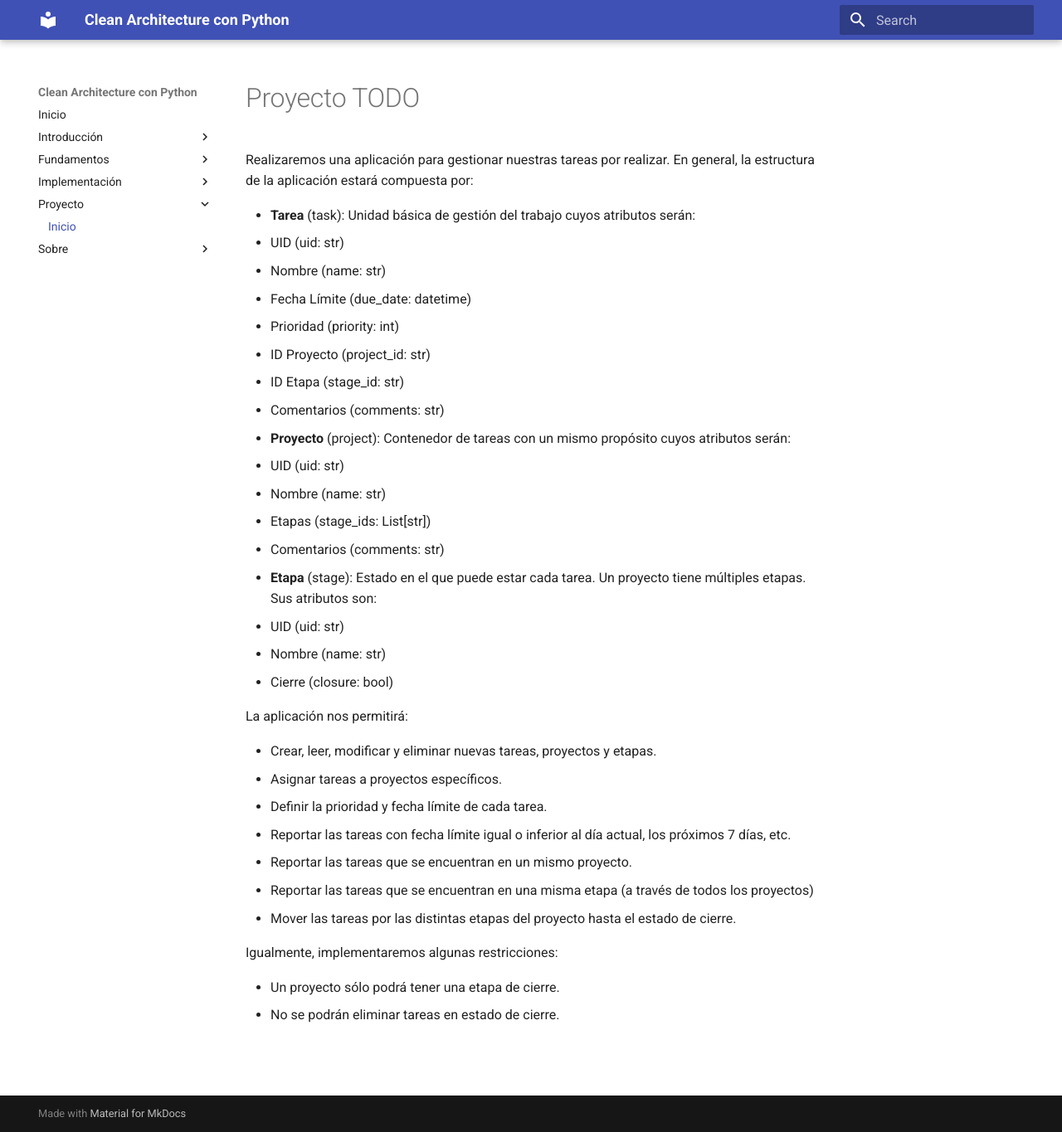
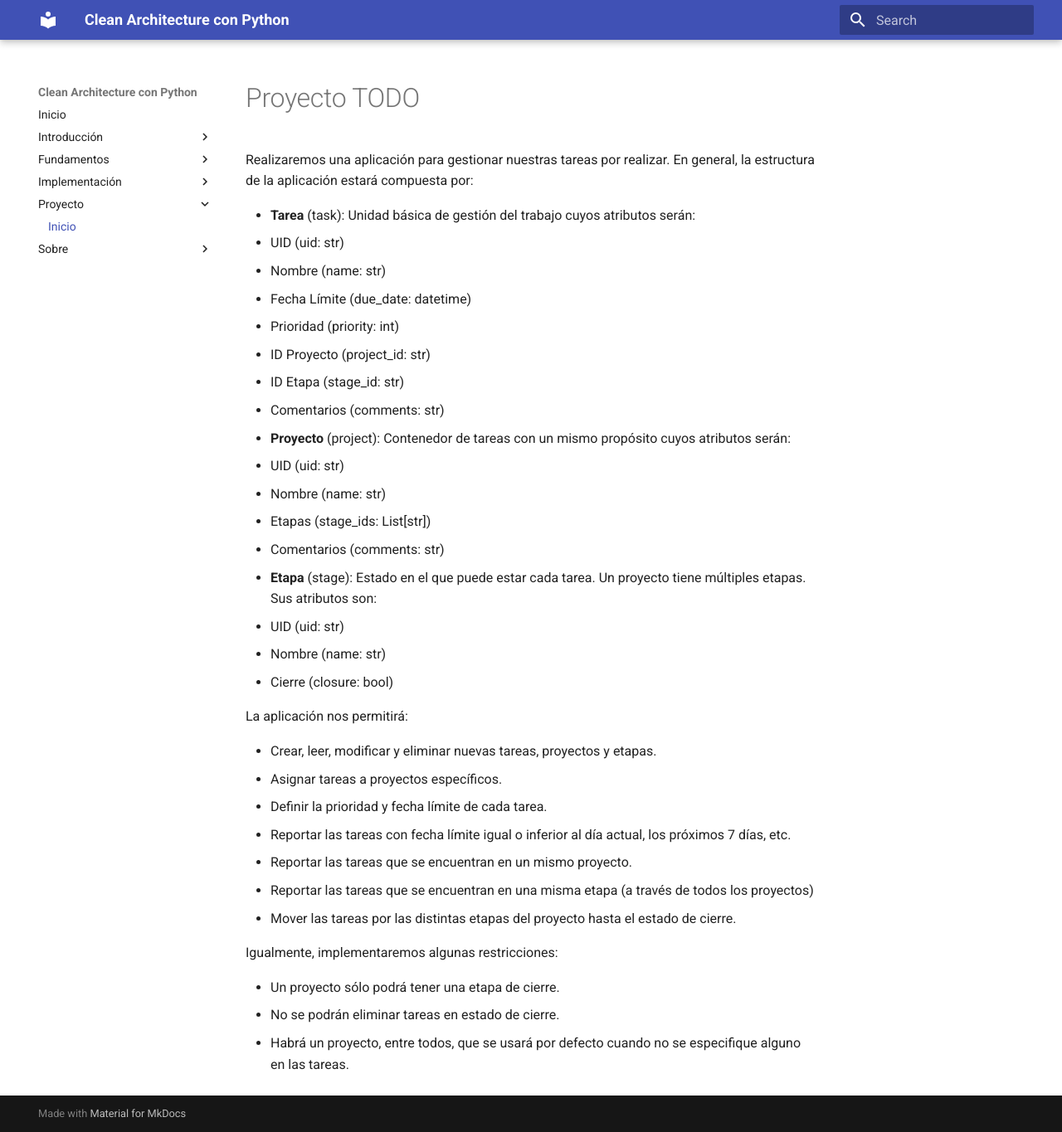
Before and after one commit to knowark/clean-architecture-python, an MkDocs documentation site: the page built from docs/proyecto/index.md, in a window 1280 px wide and 1365 px high. Shown: the whole window at 83% size. Built offline with MkDocs 1.6.1 and Material for MkDocs 9.7.7, drawn with Linux system fonts in a browser that asks for light colours; old or Windows-style settings are respelled for this version of MkDocs.

Commit message:
Agregar restricción a la especificación del proyecto.

```diff
--- a/docs/proyecto/index.md
+++ b/docs/proyecto/index.md
@@ -36,3 +36,4 @@ Igualmente, implementaremos algunas restricciones:
 
 - Un proyecto sólo podrá tener una etapa de cierre.
 - No se podrán eliminar tareas en estado de cierre.
+- Habrá un proyecto, entre todos, que se usará por defecto cuando no se especifique alguno en las tareas.
```
